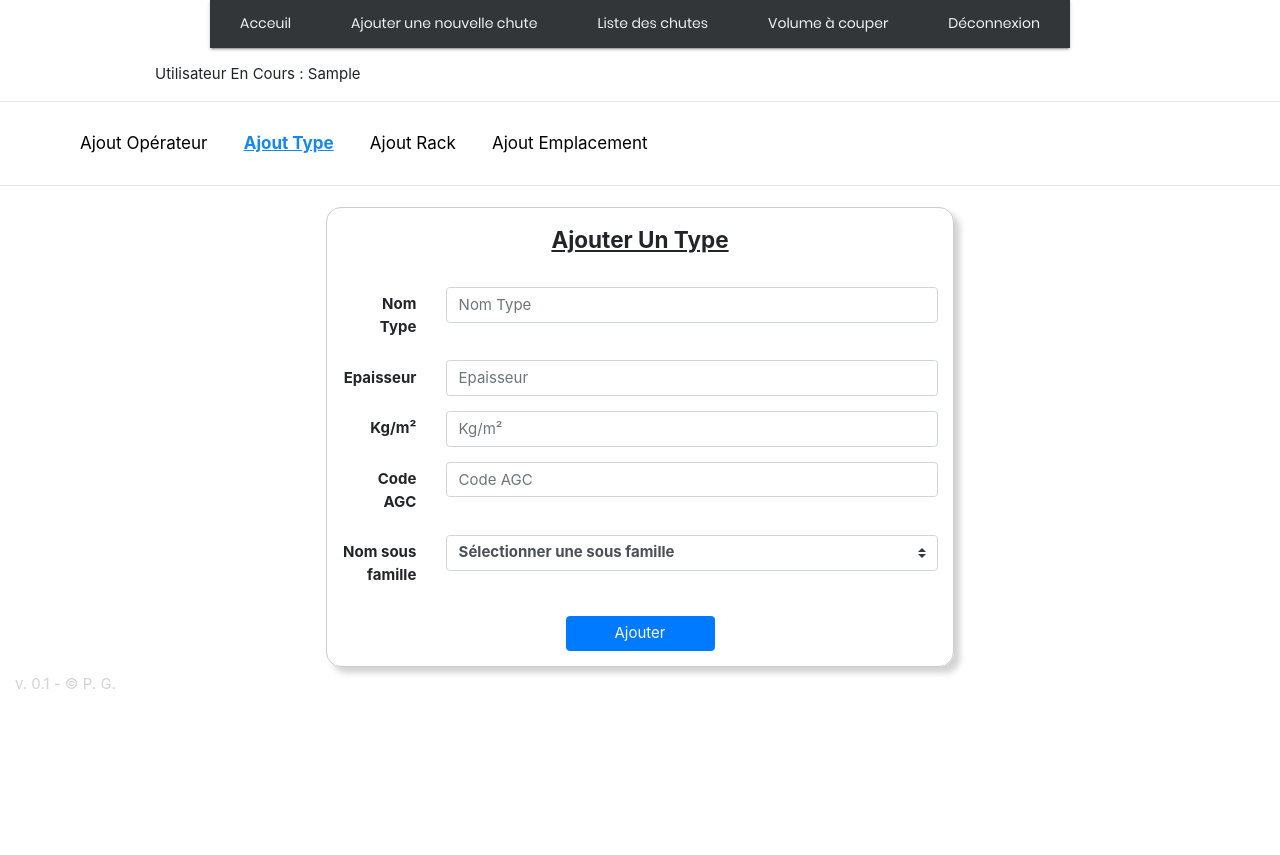
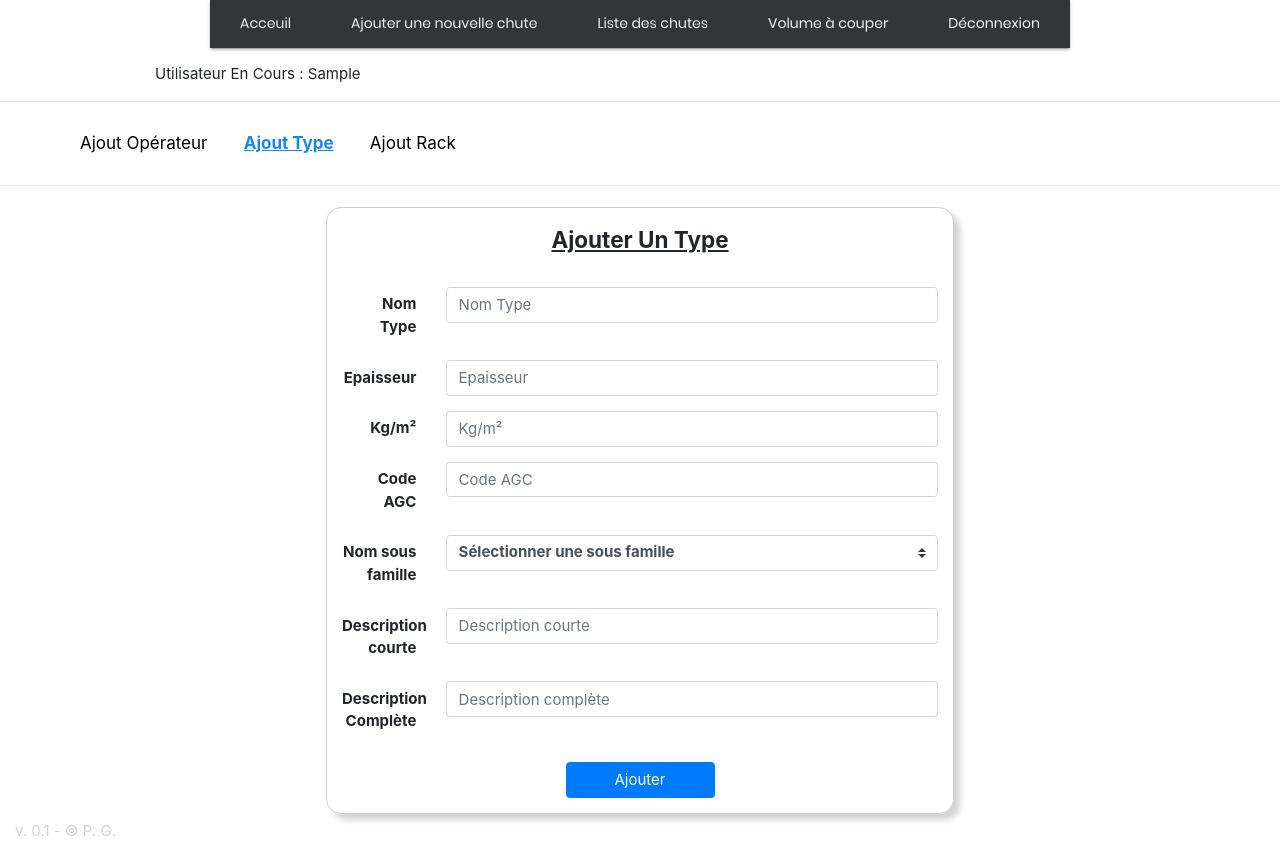
Before and after one commit to gpk659/ProjectPyrobelSafetyGLass, a PHP site: page /SafetyGlassProject/gestion/addpage.php in a window 1280 px wide, after a click on "Ajout Type". Before the commit the page ends 689 px from the top, so only its background shows below. Run offline with PHP 8.4, Linux system fonts and the light colour scheme; the visitor is signed in with stand-in values (Sample User, id 1); data that the repository does not hold is empty.

Commit message:
modif add page

```diff
--- a/gestion/add/addUser.php
+++ b/gestion/add/addUser.php
@@ -17,7 +17,7 @@
     $password = $_POST['password'];
 
     try{
-        $sqlAddUser = "INSERT INTO safetyglass_db.user (`name`, `password`)
+        $sqlAddUser = "INSERT INTO DB_Pyrobel.user (`name`, `password`)
                        VALUES ('$username', '$password')";
 
         $insertUser = $db->query($sqlAddUser);
--- a/gestion/addpage.php
+++ b/gestion/addpage.php
@@ -26,7 +26,6 @@
         <button class="tablinks" onclick="openCity(event, 'addUser')"> Ajout Opérateur </button>
         <button class="tablinks" onclick="openCity(event, 'addType')"> Ajout Type </button>
         <button class="tablinks" onclick="openCity(event, 'addRack')"> Ajout Rack </button>
-        <button class="tablinks" onclick="openCity(event, 'addEmp')"> Ajout Emplacement </button>
     </div>
 <hr />
     <div id="addUser" class="tabcontent">
@@ -93,6 +92,18 @@
                       <?php elementNewLoss('sousfamille'); ?>
                     </div>
                 </div>
+                <div class="form-group row">
+                    <label class="col-sm-2 col-form-label">Description courte</label>
+                    <div class="col-sm-10">
+                        <input class="form-control" type="text" name="desc" placeholder="Description courte"  required>
+                    </div>
+                </div>
+                <div class="form-group row">
+                    <label class="col-sm-2 col-form-label">Description Complète</label>
+                    <div class="col-sm-10">
+                        <input class="form-control" type="text" name="descc" placeholder="Description complète"  required>
+                    </div>
+                </div>
                 <div class="boutonsubmit">
                     <input type="submit" class="btn btn-primary" value="Ajouter">
                 </div>
@@ -111,9 +122,9 @@
                     </div>
                 </div>
                 <div  class="form-group row">
-                    <label class="col-sm-2 col-form-label">Nom Position</label>
+                    <label class="col-sm-2 col-form-label">Nom Rack</label>
                     <div class="col-sm-10">
-                        <input class="form-control" type="text" name="nomPos" placeholder="Nom Position" required>
+                        <input class="form-control" type="text" name="nameRack" placeholder="Nom Rack" required>
                     </div>
                 </div>
                 <div  class="form-group row">
```
Also changed, not shown: gestion/add/addEmp.php (+4 -4 lines), gestion/add/addRack.php (+7 -6 lines), gestion/add/addType.php (+6 -4 lines).
